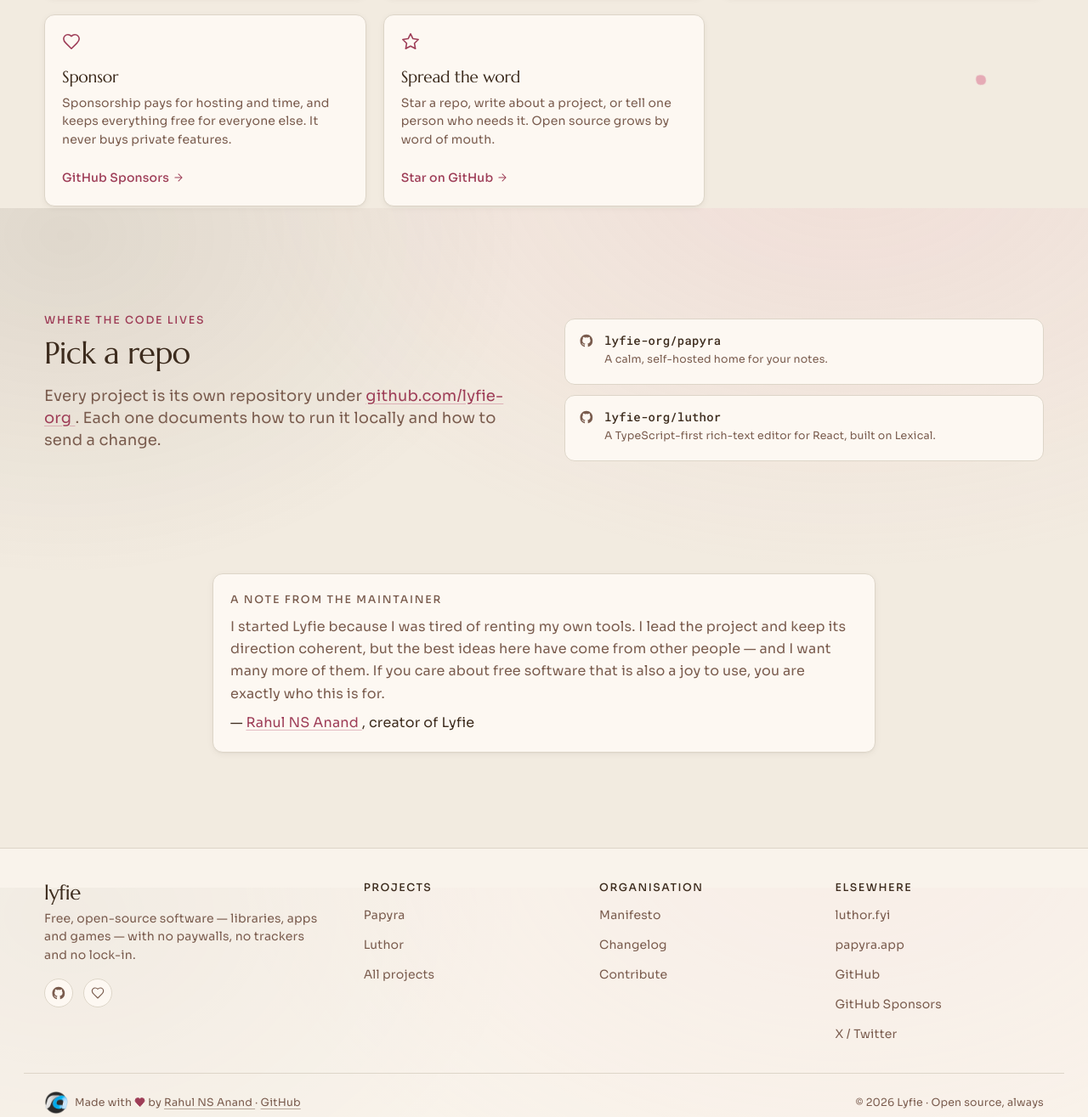
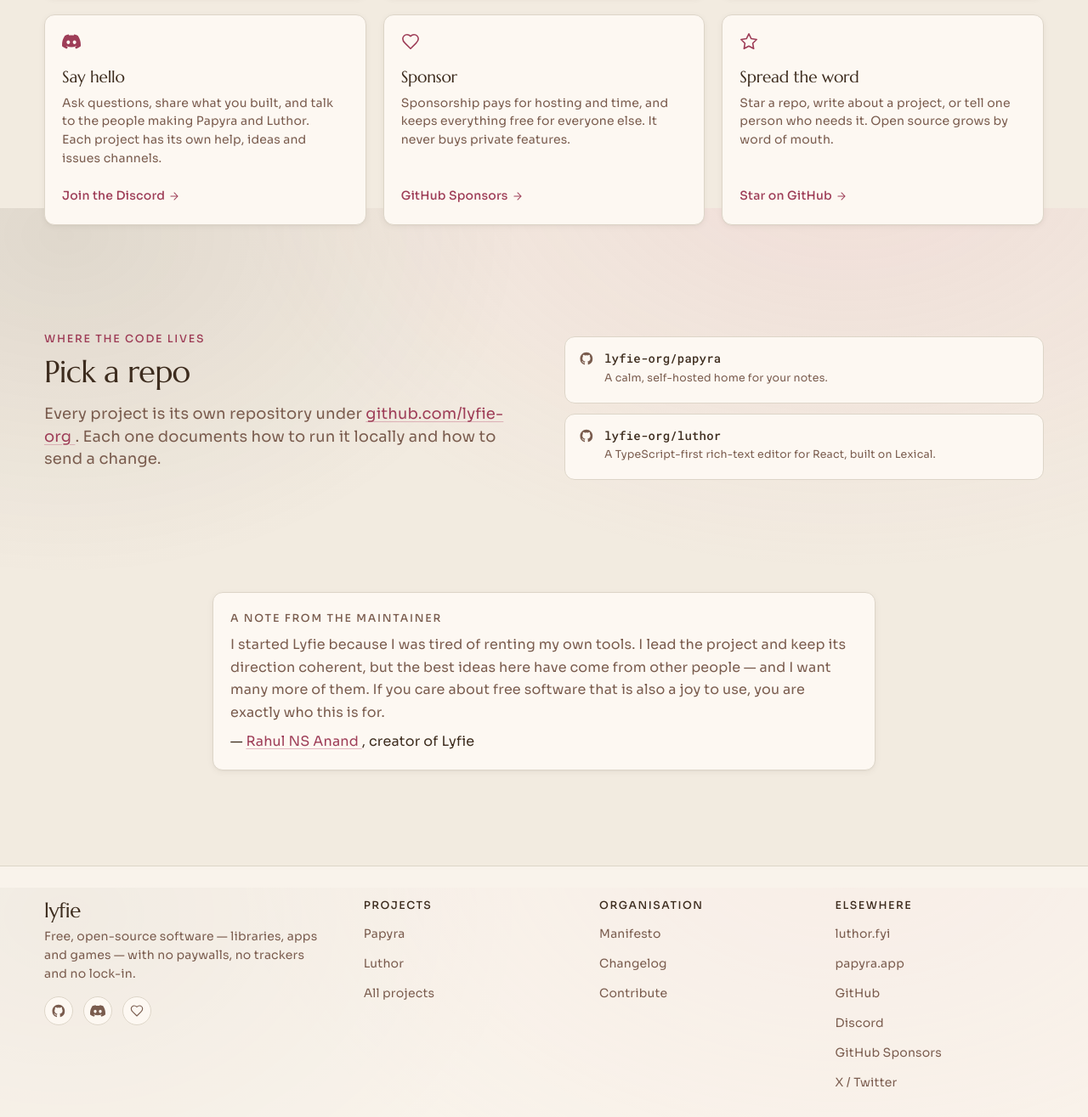
Before and after one commit to lyfie-org/lyfie.org, an Astro site: page /contribute in a window 1280 px wide. Shown: the part 555-1870 px from the top of the page at 85% size. Built offline with nearby package versions, Linux system fonts and the light colour scheme; Astro itself is replaced by a stand-in of ours.

Commit message:
feat: link the community Discord in footer and contribute page

```diff
--- a/src/components/Footer.astro
+++ b/src/components/Footer.astro
@@ -5,6 +5,7 @@
   CREATOR_GITHUB_URL,
   CREATOR_NAME,
   CREATOR_URL,
+  DISCORD_URL,
   GITHUB_ORG_URL,
   LUTHOR_URL,
   PAPYRA_URL,
@@ -43,6 +44,7 @@
       { href: LUTHOR_URL, label: "luthor.fyi", external: true },
       { href: PAPYRA_URL, label: "papyra.app", external: true },
       { href: GITHUB_ORG_URL, label: "GitHub", external: true },
+      { href: DISCORD_URL, label: "Discord", external: true },
       { href: SPONSORS_URL, label: "GitHub Sponsors", external: true },
       { href: X_URL, label: "X / Twitter", external: true }
     ]
@@ -66,6 +68,14 @@
           title="Lyfie on GitHub"
         >
           <Icon name="github" size={18} />
+        </a>
+        <a
+          href={DISCORD_URL}
+          rel="noopener noreferrer"
+          aria-label="Lyfie on Discord"
+          title="Chat with us on Discord"
+        >
+          <Icon name="discord" size={18} />
         </a>
         <a
           href={SPONSORS_URL}
--- a/src/components/Icon.astro
+++ b/src/components/Icon.astro
@@ -4,6 +4,7 @@
 interface Props {
   name:
     | "github"
+    | "discord"
     | "docker"
     | "arrow-right"
     | "terminal"
@@ -37,6 +38,11 @@
       viewBox: "0 0 19 19",
       filled: true,
       body: '<path fill="currentColor" fill-rule="evenodd" d="M9.356 1.85C5.05 1.85 1.57 5.356 1.57 9.694a7.84 7.84 0 0 0 5.324 7.44c.387.079.528-.168.528-.376 0-.182-.013-.805-.013-1.454-2.165.467-2.616-.935-2.616-.935-.349-.91-.864-1.143-.864-1.143-.71-.48.051-.48.051-.48.787.051 1.2.805 1.2.805.695 1.194 1.817.857 2.268.649.064-.507.27-.857.49-1.052-1.728-.182-3.545-.857-3.545-3.87 0-.857.31-1.558.8-2.104-.078-.195-.349-1 .077-2.078 0 0 .657-.208 2.14.805a7.5 7.5 0 0 1 1.946-.26c.657 0 1.328.092 1.946.26 1.483-1.013 2.14-.805 2.14-.805.426 1.078.155 1.883.078 2.078.502.546.799 1.247.799 2.104 0 3.013-1.818 3.675-3.558 3.87.284.247.528.714.528 1.454 0 1.052-.012 1.896-.012 2.156 0 .208.142.455.528.377a7.84 7.84 0 0 0 5.324-7.441c.013-4.338-3.48-7.844-7.773-7.844" clip-rule="evenodd"/>'
+    },
+    discord: {
+      viewBox: "0 0 24 24",
+      filled: true,
+      body: '<path fill="currentColor" d="M20.317 4.3698a19.7913 19.7913 0 00-4.8851-1.5152.0741.0741 0 00-.0785.0371c-.211.3753-.4447.8648-.6083 1.2495-1.8447-.2762-3.68-.2762-5.4868 0-.1636-.3933-.4058-.8742-.6177-1.2495a.077.077 0 00-.0785-.037 19.7363 19.7363 0 00-4.8852 1.515.0699.0699 0 00-.0321.0277C.5334 9.0458-.319 13.5799.0992 18.0578a.0824.0824 0 00.0312.0561c2.0528 1.5076 4.0413 2.4228 5.9929 3.0294a.0777.0777 0 00.0842-.0276c.4616-.6304.8731-1.2952 1.226-1.9942a.076.076 0 00-.0416-.1057c-.6528-.2476-1.2743-.5495-1.8722-.8923a.077.077 0 01-.0076-.1277c.1258-.0943.2517-.1923.3718-.2914a.0743.0743 0 01.0776-.0105c3.9278 1.7933 8.18 1.7933 12.0614 0a.0739.0739 0 01.0785.0095c.1202.099.246.1981.3728.2924a.077.077 0 01-.0066.1276 12.2986 12.2986 0 01-1.873.8914.0766.0766 0 00-.0407.1067c.3604.698.7719 1.3628 1.225 1.9932a.076.076 0 00.0842.0286c1.961-.6067 3.9495-1.5219 6.0023-3.0294a.077.077 0 00.0313-.0552c.5004-5.177-.8382-9.6739-3.5485-13.6604a.061.061 0 00-.0312-.0286zM8.02 15.3312c-1.1825 0-2.1569-1.0857-2.1569-2.419 0-1.3332.9555-2.4189 2.157-2.4189 1.2108 0 2.1757 1.0952 2.1568 2.419 0 1.3332-.9555 2.4189-2.1569 2.4189zm7.9748 0c-1.1825 0-2.1569-1.0857-2.1569-2.419 0-1.3332.9554-2.4189 2.1569-2.4189 1.2108 0 2.1757 1.0952 2.1568 2.419 0 1.3332-.946 2.4189-2.1568 2.4189Z"/>'
     },
     docker: {
       viewBox: "0 0 24 24",
--- a/src/data/site.ts
+++ b/src/data/site.ts
@@ -12,6 +12,8 @@
 export const GOOD_FIRST_ISSUES_URL =
   "https://github.com/search?q=org%3Alyfie-org+label%3A%22good+first+issue%22+state%3Aopen&type=issues";
 export const X_URL = "https://x.com/lyfieapp";
+/** Community Discord: Papyra, Luthor and future apps each get a channel set. Never-expiring invite. */
+export const DISCORD_URL = "https://discord.gg/KQNsjGAUUz";
 
 /** The products' own sites. Project pages read theirs from content frontmatter. */
 export const LUTHOR_URL = "https://www.luthor.fyi";
--- a/src/pages/contribute.astro
+++ b/src/pages/contribute.astro
@@ -5,6 +5,7 @@
 import {
   CREATOR_NAME,
   CREATOR_URL,
+  DISCORD_URL,
   GITHUB_ORG_URL,
   GOOD_FIRST_ISSUES_URL,
   SPONSORS_URL
@@ -35,6 +36,13 @@
     body: "Found something broken? Open an issue on the project's repo with what you did, what you expected and what happened.",
     href: GITHUB_ORG_URL,
     cta: "Open an issue"
+  },
+  {
+    icon: "discord",
+    title: "Say hello",
+    body: "Ask questions, share what you built, and talk to the people making Papyra and Luthor. Each project has its own help, ideas and issues channels.",
+    href: DISCORD_URL,
+    cta: "Join the Discord"
   },
   {
     icon: "heart",
```
